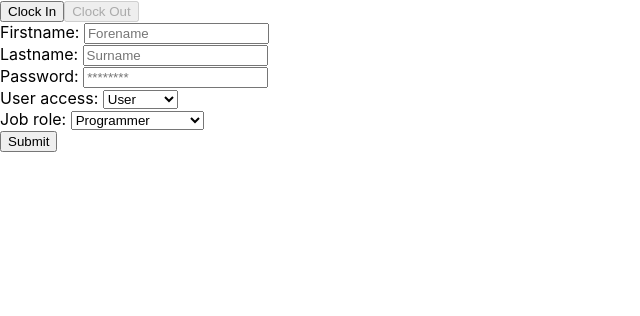
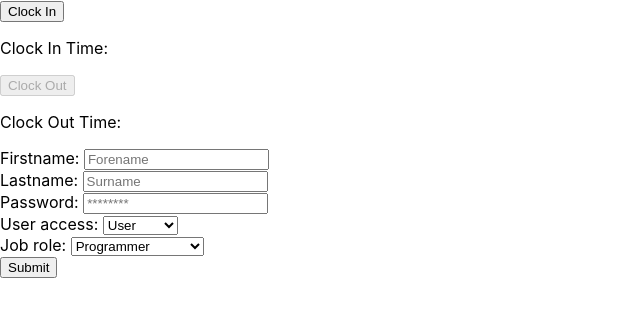
Before and after one commit to kookydev/cloc.io, a React (Create React App) app in the folder client/: page / in a window 1280 px wide. Shown: the top 316 px of the page, without its empty margins (0-640 px from the left). Built offline with nearby package versions, Linux system fonts and the light colour scheme.

Commit message:
added visible time in/out

```diff
--- a/client/src/App.js
+++ b/client/src/App.js
@@ -23,6 +23,8 @@ class App extends Component {
     else {
       await this.setState({timeOut: time})
     }
+    document.getElementById("ciTime").innerHTML = (this.state.timeIn);
+    document.getElementById("coTime").innerHTML = (this.state.timeOut);
     console.log(this.state)
   };
 
--- a/client/src/components/user/ClockInOut/Time.jsx
+++ b/client/src/components/user/ClockInOut/Time.jsx
@@ -23,11 +23,15 @@ clockOut = () => {
         onClick={this.clockIn}>Clock In
         </button>
 
+        <p>Clock In Time: <span id="ciTime"></span></p>
+
         <button
         disabled={this.props.onDuty ? false : true}
         // className={this.props.onDuty ? 'enabled' : 'disabled' }
         onClick={this.clockOut}>Clock Out
         </button>
+
+        <p>Clock Out Time: <span id="coTime"></span></p>
       </div>
     )
   }
```
Also changed, not shown: client/src/logo.svg (added).
